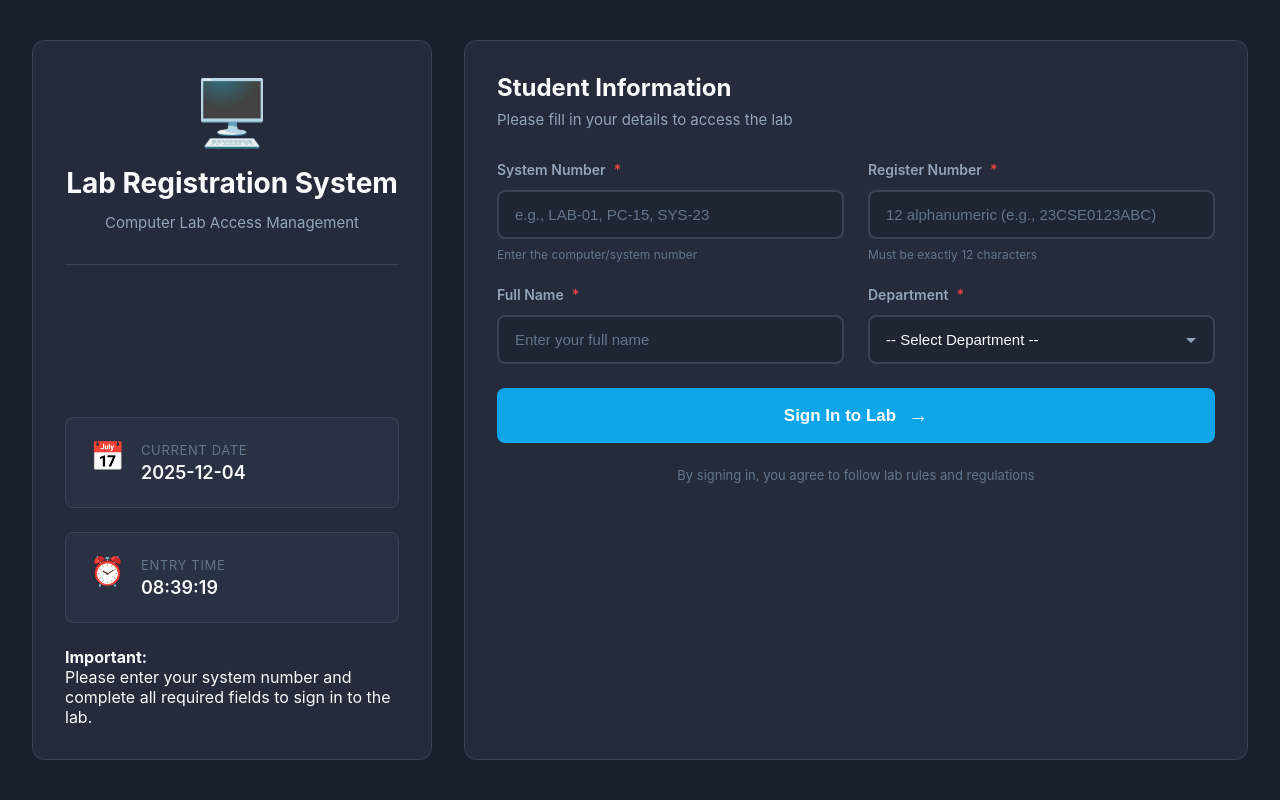
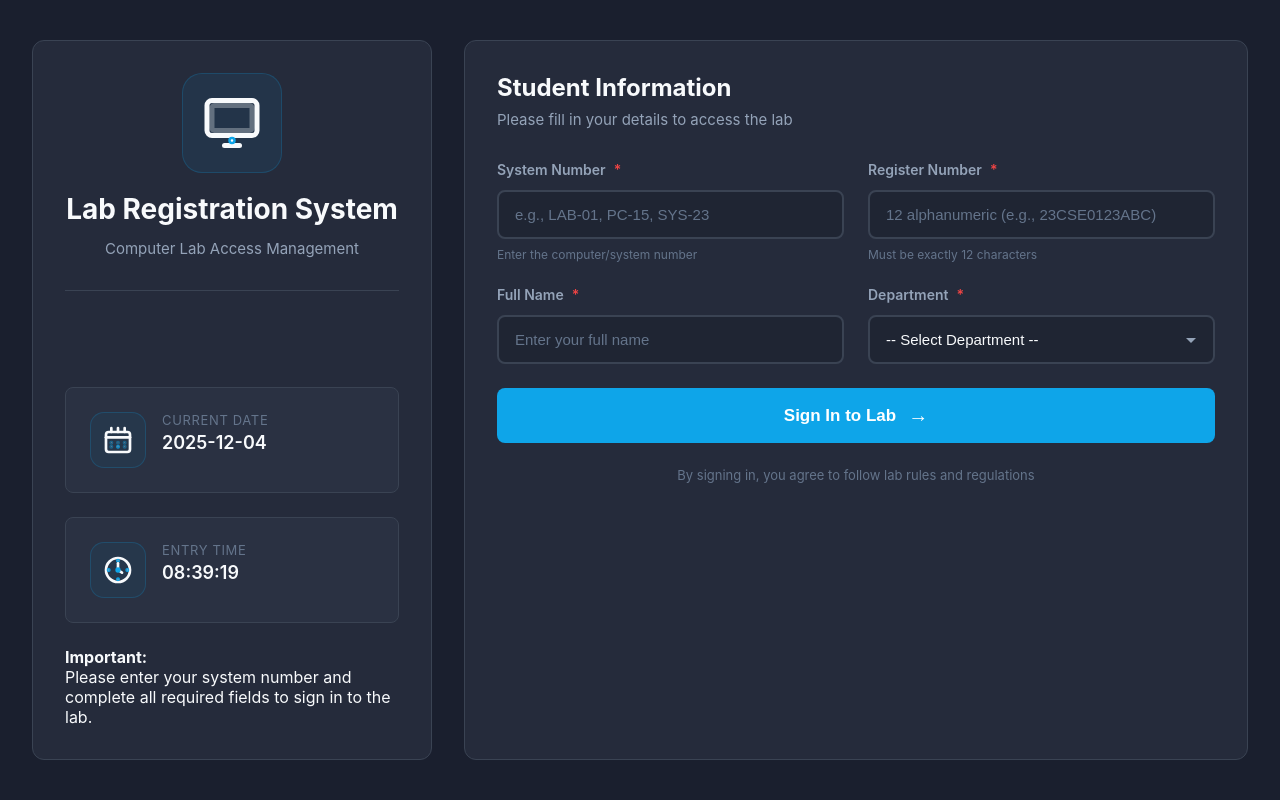
Before and after one commit to VinuKarthick7/log_computer, a Flask app: page /register in a window 1280 px wide. Run offline with Flask 3, Linux system fonts and the light colour scheme.

Commit message:
icons updated

```diff
--- a/templates/register.html
+++ b/templates/register.html
@@ -5,20 +5,111 @@
     <meta name="viewport" content="width=device-width, initial-scale=1.0">
     <title>Lab Registration - College Lab System</title>
     <link rel="stylesheet" href="{{ url_for('static', filename='css/style.css') }}">
+    <style>
+        /* Simple Professional Icon Styles */
+        .logo-icon {
+            width: 100px;
+            height: 100px;
+            margin: 0 auto 20px;
+            background: rgba(14, 165, 233, 0.08);
+            border-radius: 20px;
+            display: flex;
+            align-items: center;
+            justify-content: center;
+            border: 1px solid rgba(14, 165, 233, 0.2);
+        }
+
+        .logo-icon .svg-icon {
+            width: 60px;
+            height: 60px;
+            stroke: #0EA5E9;
+            fill: none;
+            stroke-width: 2;
+            stroke-linecap: round;
+            stroke-linejoin: round;
+        }
+
+        .info-icon {
+            width: 56px;
+            height: 56px;
+            min-width: 56px;
+            background: rgba(3, 126, 183, 0.08);
+            border-radius: 14px;
+            display: flex;
+            align-items: center;
+            justify-content: center;
+            border: 1px solid rgba(14, 165, 233, 0.2);
+        }
+
+        .info-icon .svg-icon {
+            width: 32px;
+            height: 32px;
+            stroke: #0EA5E9;
+            fill: none;
+            stroke-width: 2;
+            stroke-linecap: round;
+            stroke-linejoin: round;
+        }
+
+        .alert-icon {
+            display: inline-flex;
+            align-items: center;
+            justify-content: center;
+            min-width: 20px;
+        }
+
+        .alert-icon svg {
+            width: 20px;
+            height: 20px;
+            stroke-width: 2;
+            stroke-linecap: round;
+            stroke-linejoin: round;
+        }
+    </style>
 </head>
 <body>
     <div class="container">
         <!-- Left Section - Branding -->
         <div class="left-section">
             <div class="branding">
-                <div class="logo-icon">🖥️</div>
+                <div class="logo-icon">
+                    <!-- Simple Professional Monitor Icon -->
+                    <svg class="svg-icon" viewBox="0 0 24 24" fill="none" xmlns="http://www.w3.org/2000/svg">
+                        <!-- Monitor screen -->
+                        <rect x="2" y="3" width="20" height="14" rx="2" stroke="currentColor"/>
+                        <!-- Screen inner detail -->
+                        <rect x="4" y="5" width="16" height="10" rx="1" stroke="currentColor" opacity="0.3"/>
+                        <!-- Monitor stand -->
+                        <path d="M9 21h6" stroke="currentColor"/>
+                        <path d="M12 17v4" stroke="currentColor"/>
+                        <!-- Power indicator -->
+                        <circle cx="12" cy="19" r="0.5" fill="currentColor"/>
+                    </svg>
+                </div>
                 <h1>Lab Registration System</h1>
                 <p class="tagline">Computer Lab Access Management</p>
             </div>
 
             <div class="info-card">
                 <div class="info-item">
-                    <span class="info-icon">📅</span>
+                    <span class="info-icon">
+                        <!-- Simple Professional Calendar Icon -->
+                        <svg class="svg-icon" viewBox="0 0 24 24" fill="none" xmlns="http://www.w3.org/2000/svg">
+                            <!-- Calendar body -->
+                            <rect x="3" y="6" width="18" height="15" rx="2" stroke="currentColor"/>
+                            <!-- Header line -->
+                            <path d="M3 10h18" stroke="currentColor"/>
+                            <!-- Binding rings -->
+                            <path d="M7 3v3M12 3v3M17 3v3" stroke="currentColor"/>
+                            <!-- Date dots (simple grid) -->
+                            <circle cx="7" cy="14" r="0.5" fill="currentColor" opacity="0.4"/>
+                            <circle cx="12" cy="14" r="0.5" fill="currentColor" opacity="0.4"/>
+                            <circle cx="17" cy="14" r="0.5" fill="currentColor" opacity="0.4"/>
+                            <circle cx="7" cy="17" r="0.5" fill="currentColor" opacity="0.4"/>
+                            <circle cx="12" cy="17" r="0.5" fill="currentColor" opacity="0.8"/>
+                            <circle cx="17" cy="17" r="0.5" fill="currentColor" opacity="0.4"/>
+                        </svg>
+                    </span>
                     <div>
                         <p class="info-label">Current Date</p>
                         <p class="info-value" id="displayDate">{{ current_date }}</p>
@@ -26,7 +117,23 @@
                 </div>
 
                 <div class="info-item">
-                    <span class="info-icon">⏰</span>
+                    <span class="info-icon">
+                        <!-- Simple Professional Clock Icon -->
+                        <svg class="svg-icon" viewBox="0 0 24 24" fill="none" xmlns="http://www.w3.org/2000/svg">
+                            <!-- Clock face -->
+                            <circle cx="12" cy="12" r="9" stroke="currentColor"/>
+                            <!-- Hour markers -->
+                            <circle cx="12" cy="5" r="0.5" fill="currentColor"/>
+                            <circle cx="12" cy="19" r="0.5" fill="currentColor"/>
+                            <circle cx="19" cy="12" r="0.5" fill="currentColor"/>
+                            <circle cx="5" cy="12" r="0.5" fill="currentColor"/>
+                            <!-- Clock hands -->
+                            <path d="M12 12V7" stroke="currentColor" stroke-width="2"/>
+                            <path d="M12 12l3 2" stroke="currentColor" stroke-width="2"/>
+                            <!-- Center dot -->
+                            <circle cx="12" cy="12" r="1" fill="currentColor"/>
+                        </svg>
+                    </span>
                     <div>
                         <p class="info-label">Entry Time</p>
                         <p class="info-value" id="displayTime">{{ current_time }}</p>
@@ -44,13 +151,22 @@
         <div class="right-section">
             <!-- Error Alert -->
             <div class="alert alert-error" id="errorAlert" style="display: none;">
-                <span class="alert-icon">⚠️</span>
+                <span class="alert-icon">
+                    <svg viewBox="0 0 24 24" fill="none" xmlns="http://www.w3.org/2000/svg">
+                        <path d="M12 9v4m0 4h.01M10.29 3.86L1.82 18a2 2 0 001.71 3h16.94a2 2 0 001.71-3L13.71 3.86a2 2 0 00-3.42 0z" stroke="currentColor" stroke-width="2"/>
+                    </svg>
+                </span>
                 <span id="errorMessage"></span>
             </div>
 
             <!-- Success Alert -->
             <div class="alert alert-success" id="successAlert" style="display: none;">
-                <span class="alert-icon">✓</span>
+                <span class="alert-icon">
+                    <svg viewBox="0 0 24 24" fill="none" xmlns="http://www.w3.org/2000/svg">
+                        <circle cx="12" cy="12" r="10" stroke="currentColor" stroke-width="2"/>
+                        <path d="M9 12l2 2 4-4" stroke="currentColor" stroke-width="2"/>
+                    </svg>
+                </span>
                 <span id="successMessage"></span>
             </div>
 
@@ -66,7 +182,7 @@
                 <input type="hidden" id="in_time" name="in_time" value="{{ current_time }}">
 
                 <div class="form-grid">
-                    <!-- System Number - Now Manual Entry -->
+                    <!-- System Number -->
                     <div class="form-group">
                         <label for="system_no">
                             System Number
```
